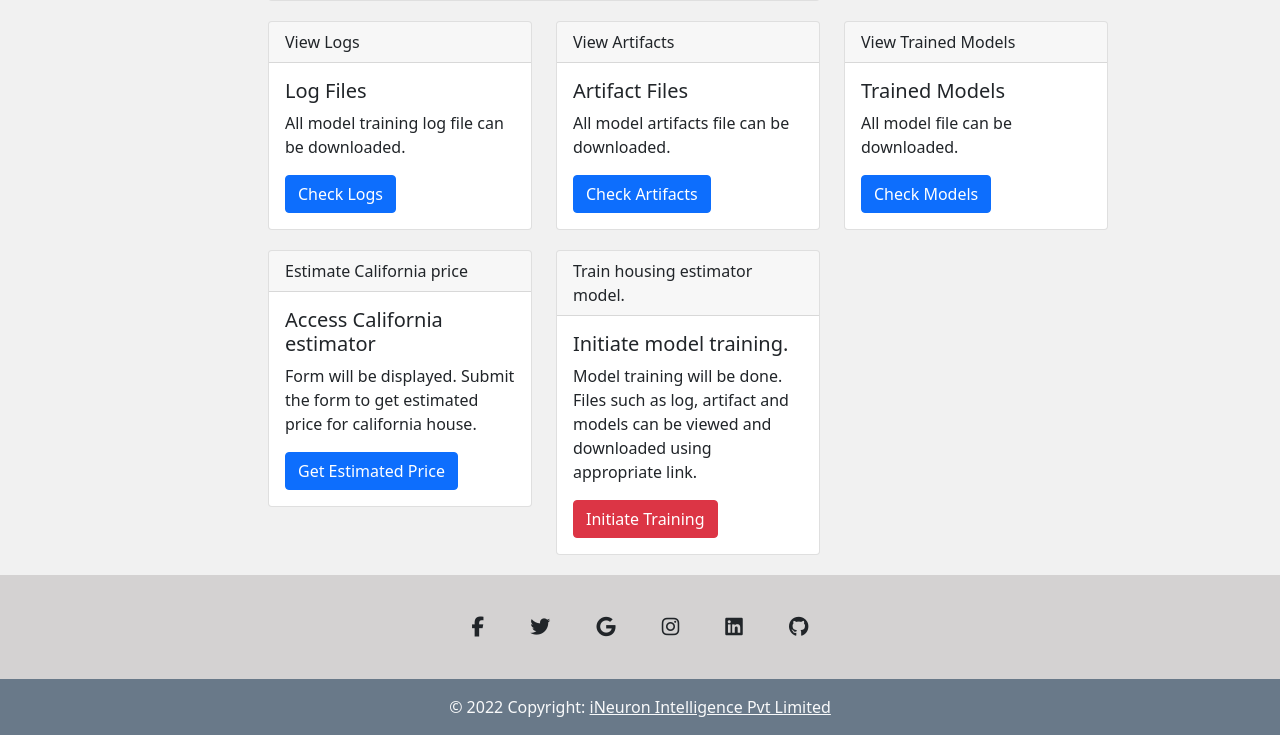
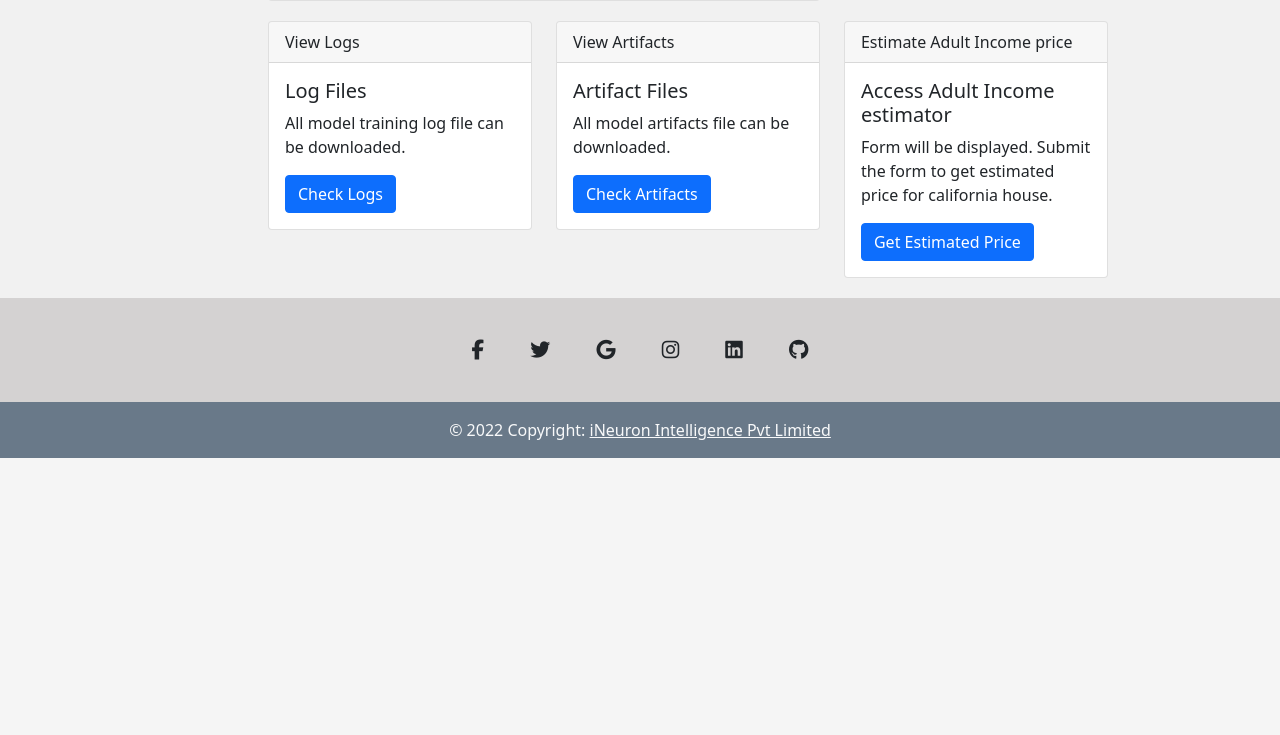
Before and after one commit to RSC007/Adult-Census-Income-Prediction, a Flask app: page / in a window 1280 px wide; the page is wider, and only the part inside the window is pictured. Shown: the part 452-1187 px from the top of that part. After the commit the page ends 910 px from the top of that part, so only its background shows below. Run offline with Flask 2, Linux system fonts and the light colour scheme; some libraries are stand-ins or nearby versions.

Commit message:
UI almost complete

```diff
--- a/adult_census_income/component/model_training.py
+++ b/adult_census_income/component/model_training.py
@@ -223,9 +223,7 @@ class ModelTrainer:
 
             model_object = metric_info.model_object
             # Pickel file is not created yet
-            # adult_census_income_model = AdultCensusIncomeEstimatorModel(preprocessing_object=preprocessing_obj,trained_model_object=model_object)
             logging.info(f"Saving model at path: {trained_model_file_path}")
-            # save_object(file_path=trained_model_file_path,obj=adult_census_income_model)
 
             model_trainer_artifact=  ModelTrainerArtifact(is_trained=True,message="Model Trained successfully",
                 trained_model_file_path=trained_model_file_path,
--- a/templates/header.html
+++ b/templates/header.html
@@ -57,7 +57,7 @@ table-layout: fixed;
                 aria-controls="navbarTogglerDemo03" aria-expanded="false" aria-label="Toggle navigation">
                 <span class="navbar-toggler-icon"></span>
             </button>
-            <a class="navbar-brand" href="/">California Housing Price Estimation</a>
+            <a class="navbar-brand" href="/">Adult Census Income Estimation</a>
             <div class="collapse navbar-collapse" id="navbarTogglerDemo03">
                 <ul class="navbar-nav me-auto mb-2 mb-lg-0">
                     <li class="nav-item">
@@ -70,13 +70,7 @@ table-layout: fixed;
                         <a class="nav-link {% if 'artifact' in request.path %} active {% endif %}" href="/artifact">View Artifacts</a>
                     </li>
                     <li class="nav-item">
-                        <a class="nav-link {% if 'saved_models' in request.path %} active {% endif %}" href="/saved_models">View Trained Model</a>
-                    </li>
-                    <li class="nav-item">
-                        <a class="nav-link {% if 'predict' in request.path %} active {% endif %}" href="/predict">Estimate Housing Price</a>
-                    </li>
-                    <li class="nav-item">
-                        <a class="nav-link {% if 'predict' in request.path %} active {% endif %}" href="/view_experiment_hist">Experiment History</a>
+                        <a class="nav-link {% if 'predict' in request.path %} active {% endif %}" href="/predict">Estimate Adult Income Price</a>
                     </li>
                 </ul>
             </div>
@@ -96,21 +90,10 @@ table-layout: fixed;
                 <li class="list-group-item py-1 {% if 'artifact' in request.path %} active {% endif %}">
                     <a style=" text-decoration: none;color:rgb(0, 0, 0)" href="/artifact">View Artifacts</a>
                 </li>
-                <li class="list-group-item py-1 {% if 'saved_models' in request.path %} active {% endif %}">
-                    <a style=" text-decoration: none;color:black" href="/saved_models">View Trained Model</a>
-                </li>
                 <li class="list-group-item py-1 {% if 'predict' in request.path %} active {% endif %}">
-                    <a style=" text-decoration: none;color:black" href="/predict">Estimate Housing Price</a>
-                </li>
-                <li class="list-group-item py-1 {% if 'train' in request.path %} active {% endif %}">
-                    <a style=" text-decoration: none;color:black" href="/train">Train Housing Price Estimator</a>
+                    <a style=" text-decoration: none;color:black" href="/predict">Estimate Adult Income Price</a>
                 </li>
 
-
-
-                <li class="list-group-item py-1 {% if 'update_model_config' in request.path %} active {% endif %}">
-                    <a style=" text-decoration: none;color:black" href="/update_model_config">Update Model Config</a>
-                </li>
             </ul>
 
         </div>
--- a/templates/index.html
+++ b/templates/index.html
@@ -60,50 +60,19 @@
     </div>
     </div>
 
-
-
     <div class="col-md-4 col-lg-4 col-sm-12"  style="margin-bottom:20px;">
         <div class="card">
             <div class="card-header">
-               View Trained Models
+              Estimate Adult Income price
             </div>
             <div class="card-body">
 
-                <h5 class="card-title">Trained Models</h5>
-                <p class="card-text">All model file can be downloaded.</p>
-                <a class="btn btn-primary" href="/saved_models">Check Models</a>
-            </div>
-        </div>
-        </div>
-
-
-    <div class="col-md-4 col-lg-4 col-sm-12"  style="margin-bottom:20px;">
-        <div class="card">
-            <div class="card-header">
-              Estimate California price
-            </div>
-            <div class="card-body">
-
-                <h5 class="card-title">Access California estimator</h5>
+                <h5 class="card-title">Access Adult Income estimator</h5>
                 <p class="card-text">Form will be displayed. Submit the form to get estimated price for california house.</p>
                 <a class="btn btn-primary" href="/predict">Get Estimated Price</a>
             </div>
         </div>
         </div>
-
-        <div class="col-md-4 col-lg-4 col-sm-12"  style="margin-bottom:20px;">
-            <div class="card">
-                <div class="card-header">
-                  Train housing estimator model.
-                </div>
-                <div class="card-body">
-
-                    <h5 class="card-title">Initiate model training.</h5>
-                    <p class="card-text">Model training will be done. Files such as log, artifact and models can be viewed and downloaded using appropriate link.</p>
-                    <a class="btn btn-danger" href="/train">Initiate Training</a>
-                </div>
-            </div>
-            </div>
 </div>
 
 {% endblock %}
```
Also changed, not shown: README.md, 1 other file.
